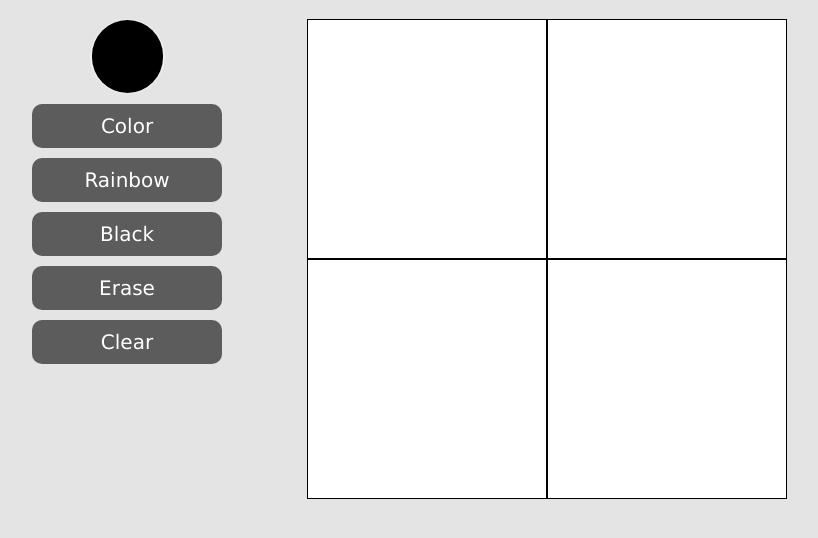
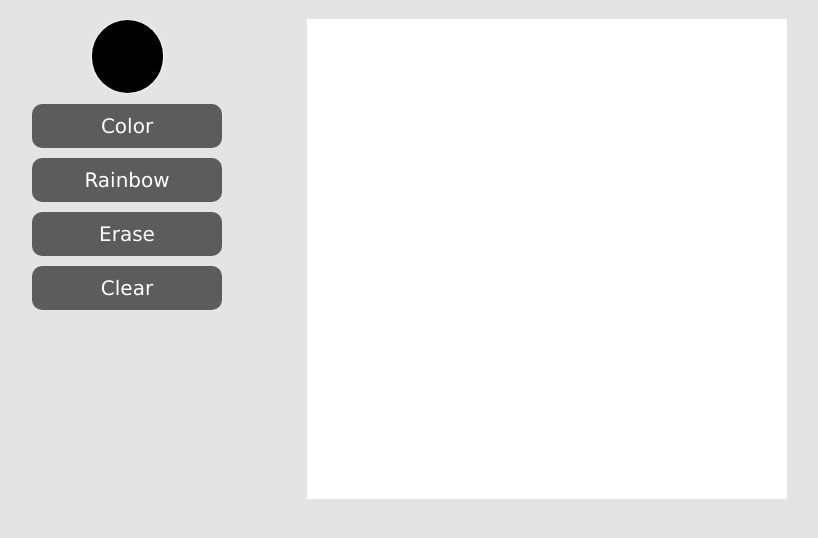
Before and after one commit to skippy-gg/etch-a-sketch, a plain HTML site: page index.html in a window 1280 px wide. Shown: the part 62-600 px from the top of the page, without its empty margins (233-1051 px from the left). Drawn offline with Linux system fonts and the light colour scheme.

Commit message:
Removed grid-cell borders, cleaned up HTML syntax

```diff
--- a/index.html
+++ b/index.html
@@ -14,10 +14,9 @@
     <main class = "main" id = "main">
         <!-- Settings -->
         <div class = "settings">
-            <input type="color" id="colorPicker">
+            <input id="colorPicker" type="color">
             <button id="colorBtn">Color</button>
             <button id="rainbowBtn">Rainbow</button>
-            <button id="blackBtn">Black</button>
             <button id="eraseBtn">Erase</button>
             <button id="clearBtn">Clear</button>
         </div>
--- a/style.css
+++ b/style.css
@@ -66,7 +66,3 @@ button:hover{
     display : grid;
     background-color: white;
 }
-
-.grid-cell{
-    border: 1px solid black;
-}
```
